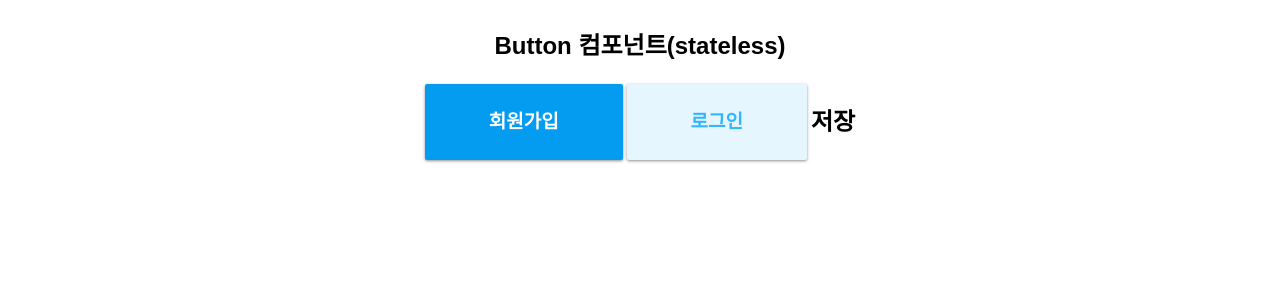
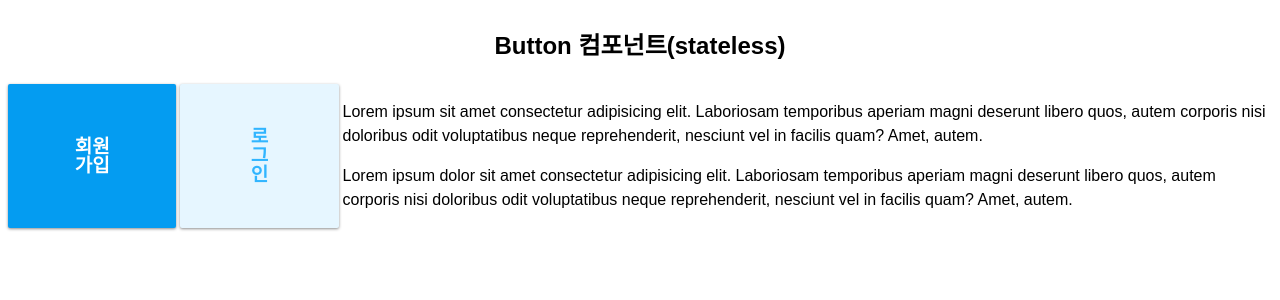
Before and after one commit to to06109/learn-react, a React (Vite) app in the folder stateless-component/: page / in a window 1280 px wide. Shown: the top 300 px of the page. Built offline with nearby package versions, Linux system fonts and the light colour scheme; a web font is replaced by a local one.

Commit message:
learn. 상태가 없는 컴포넌트 설계 A11yHidden

```diff
--- a/stateless-component/src/App.jsx
+++ b/stateless-component/src/App.jsx
@@ -14,10 +14,25 @@ function App() {
         <Button secondary onClick={handleClick}>
           로그인
         </Button>
-        <h2>저장</h2>
+        <section>
+          <A11yHidden as="h2">접근성 준수한 제목</A11yHidden>
+          <p>
+            Lorem ipsum <a href="dolor"></a> sit amet consectetur adipisicing
+            elit. Laboriosam temporibus aperiam magni deserunt libero quos,
+            autem corporis nisi doloribus odit voluptatibus neque reprehenderit,
+            nesciunt vel in facilis quam? Amet, autem.
+          </p>
+          <p>
+            Lorem ipsum dolor sit amet consectetur adipisicing elit. Laboriosam
+            temporibus aperiam magni deserunt libero quos, autem corporis nisi
+            doloribus odit voluptatibus neque reprehenderit, nesciunt vel in
+            facilis quam? Amet, autem.
+          </p>
+        </section>
+        {/*
         <A11yHidden as="h2">저장</A11yHidden>
         <A11yHidden as="a">저장</A11yHidden>
-        <A11yHidden as="figcaption">저장</A11yHidden>
+        <A11yHidden as="figcaption">저장</A11yHidden> */}
       </div>
     </div>
   )
--- a/stateless-component/src/components/A11yHidden/A11yHidden.jsx
+++ b/stateless-component/src/components/A11yHidden/A11yHidden.jsx
@@ -2,24 +2,13 @@
 import classes from './A11yHidden.module.css'
 
 export const A11yHidden = ({
-  // 컴포넌트 이름 설정
-  // React는 브라우저가 인식할 수 없는 HTML 표준 요소가 아닌 경우
-  // 컴포넌트 이름의 첫글자를 대문자로 구분한다.
-  // React를 속여(trick) 보자!
-
-  // 비 표준 속성이므로 restProps에서 제외해야 한다.
-  focusable,
-  as: ComponentName,
-
+  as: ComponentName = 'span',
+  focusable = false,
+  className = '',
   ...restProps
 }) => {
-  // as는 렌더링 할 컴포넌트 요소의 (태그) 이름
-  // : 뒤에 쓰는 이름이 별칭(지역 변수), 마치 리액트 컴포넌트 이름인 것처럼 트릭!
-
-  // h 함수는 React.createElement의 별칭 함수입니다.
-  // React.createElement(type[, props][, ...children])
-  // h(type[, props][, ...children])
-  // h(태그이름, props 객체(children 포함))
-  // return h(as, restProps);
-  return <ComponentName className={classes.srOnly} {...restProps} />
+  // 변수(문자 값) 변수(문자 값)
+  // `${개발ㄹ자의 클래스이름} ${사용자의 클래스이름}`
+  const combinedClassName = `${classes.srOnly} ${className}`.trim()
+  return <ComponentName className={combinedClassName} {...restProps} />
 }
```
